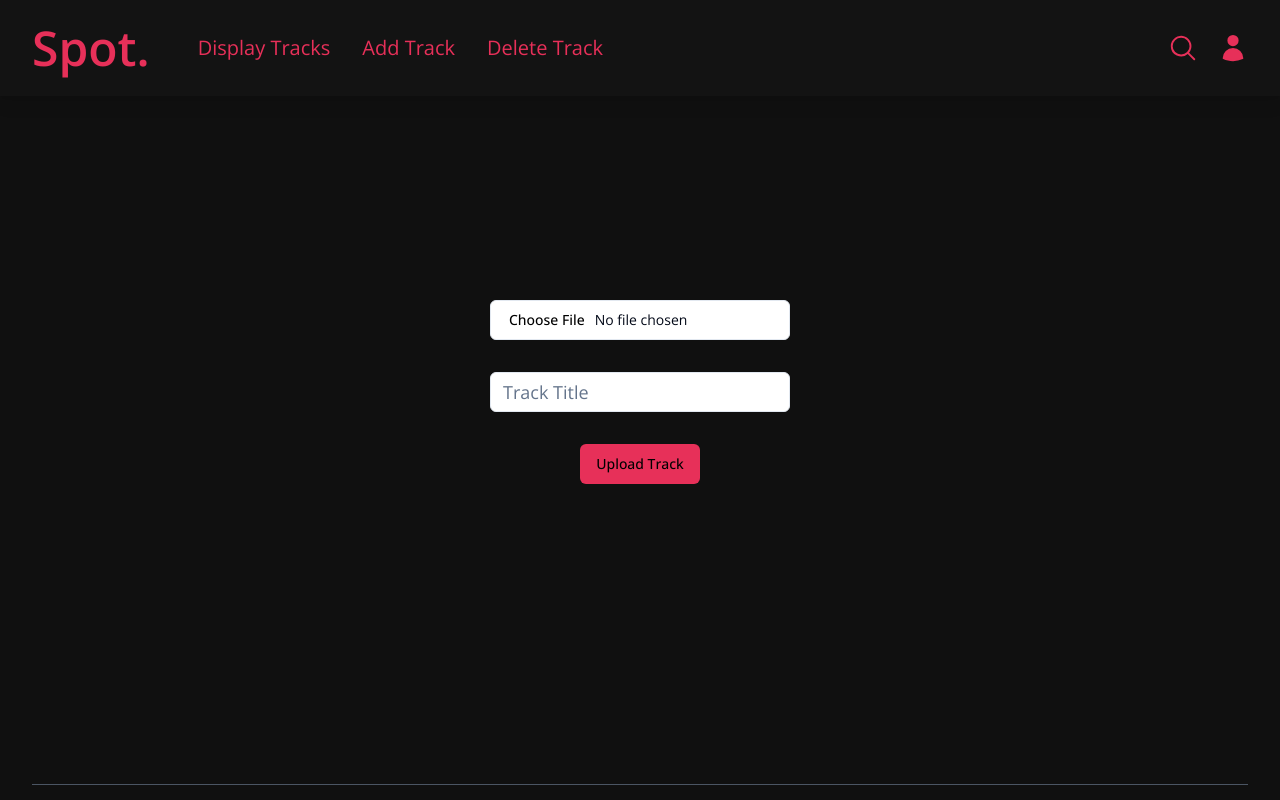
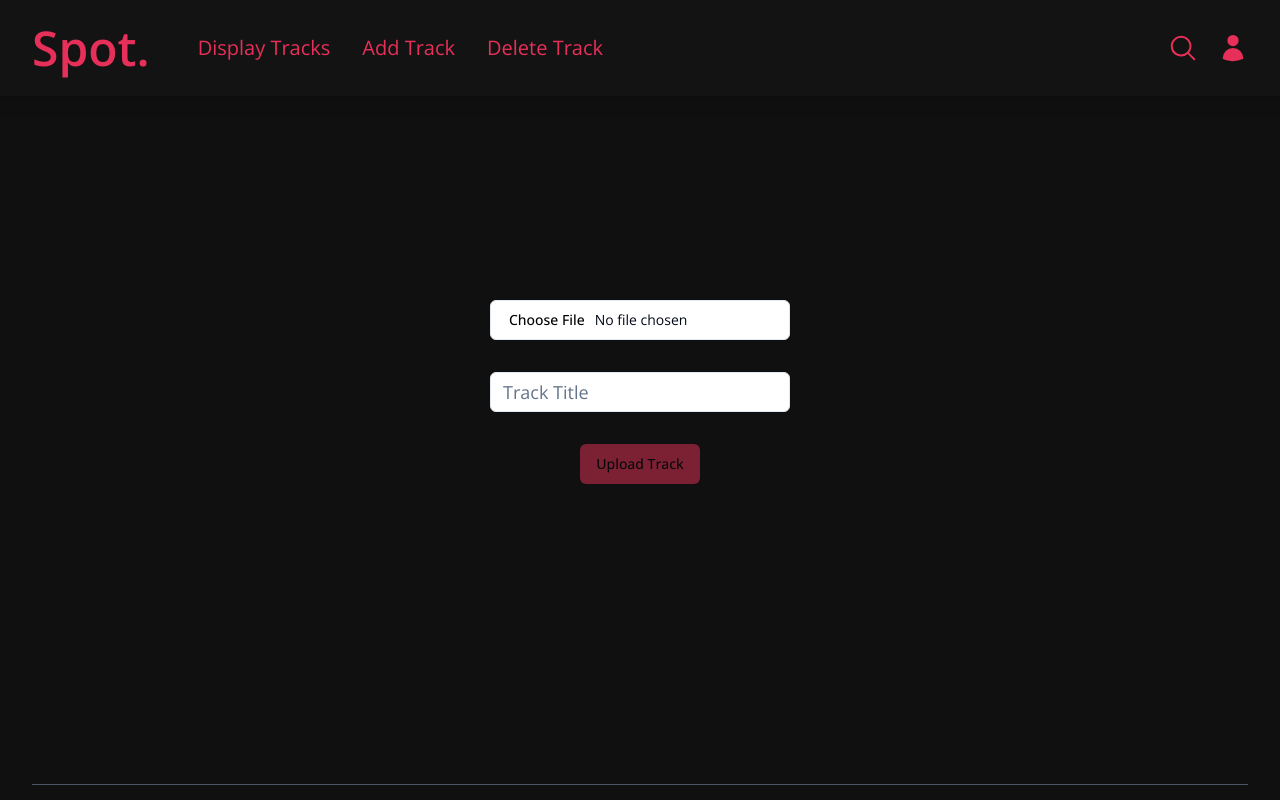
Before and after one commit to shaharyair/Spot-Frontend, a Next.js app: page /add-track in a window 1280 px wide. Shown: the top 800 px of the page. Built offline with nearby package versions, Linux system fonts and the light colour scheme.

Commit message:
feat: disabled buttons without input

```diff
--- a/app/add-track/page.js
+++ b/app/add-track/page.js
@@ -67,10 +67,10 @@ function Page() {
             value={songTitle}
             onChange={handleTitleChange}
             placeholder='Track Title'
-            required
           />
           <Button
             type='submit'
+            disabled={!selectedFile}
             className='bg-bpmPink text-black hover:bg-white duration-200 '
           >
             Upload Track
--- a/app/search/page.js
+++ b/app/search/page.js
@@ -63,6 +63,7 @@ function Page() {
             <Button
               type='submit'
               className='bg-bpmPink hover:bg-white duration-200'
+              disabled={!username}
             >
               <HiMagnifyingGlass className='text-black text-2xl' />
             </Button>
```
